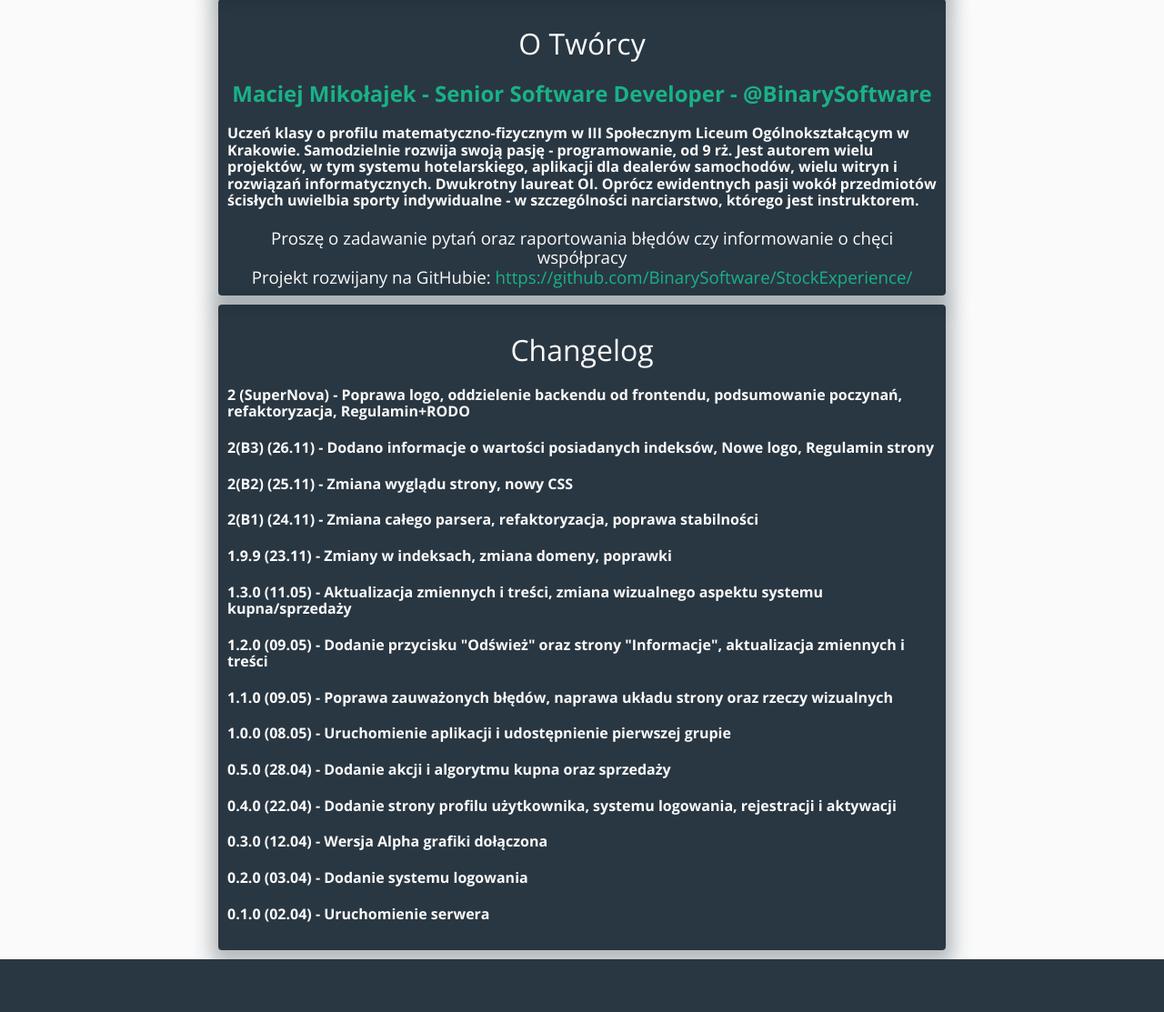
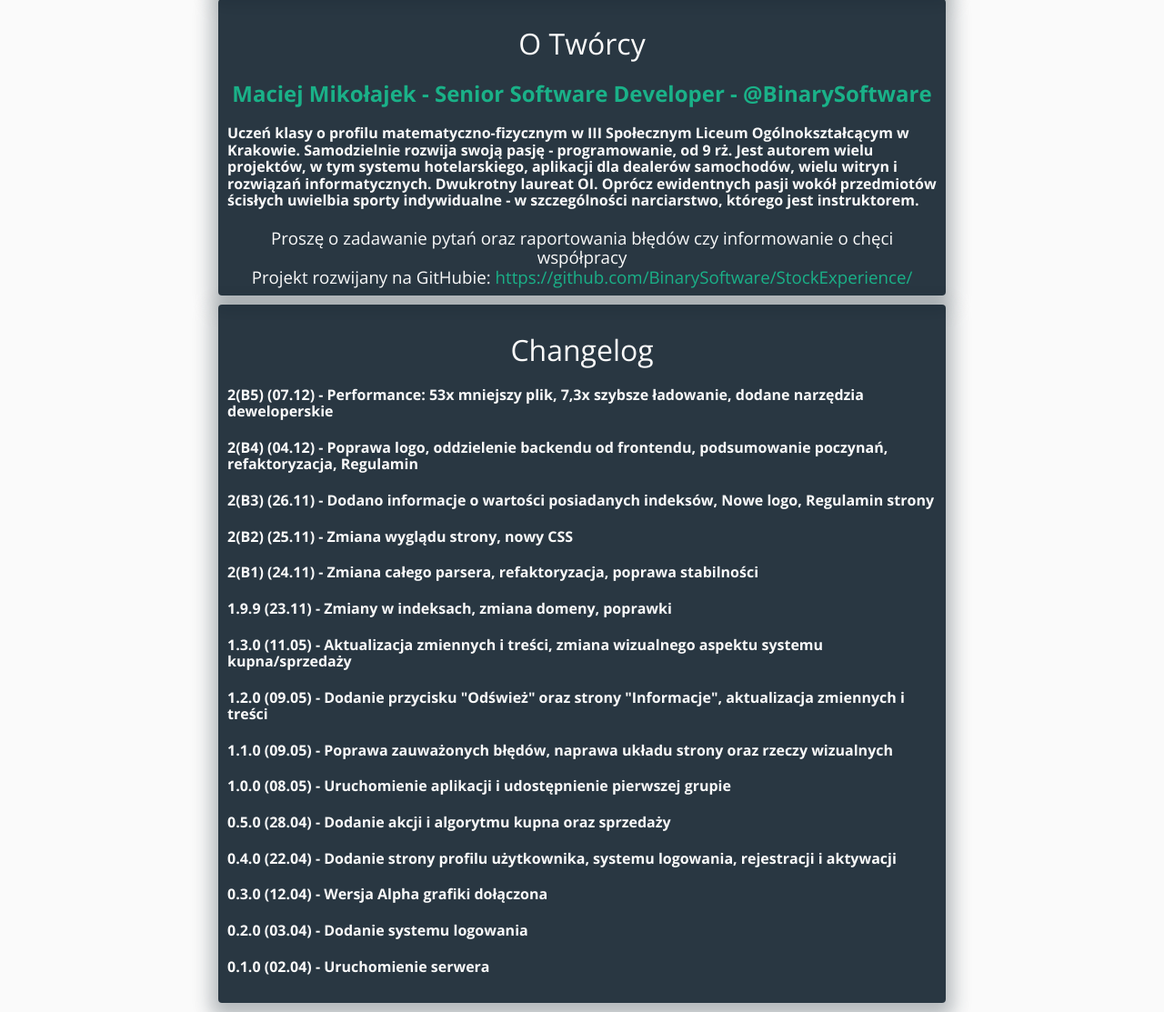
Before and after one commit to BinarySoftware/StockExperience, a PHP site: page /info.php in a window 1280 px wide. Shown: the part 259-1372 px from the top of the page at 91% size. Before the commit the page ends 1314 px from the top, so only its background shows below. Run offline with PHP 8.4, Linux system fonts and the light colour scheme; some libraries are stand-ins or nearby versions.

Commit message:
Beta5 Is comin' to town
He's checking a list
....

```diff
--- a/info.php
+++ b/info.php
@@ -27,7 +27,8 @@
   </div>
   <div class="form">
     <h1>Changelog</h1>
-    <h4>2 (SuperNova) - Poprawa logo, oddzielenie backendu od frontendu, podsumowanie poczynań, refaktoryzacja, Regulamin+RODO</h4>
+    <h4>2(B5) (07.12) - Performance: 53x mniejszy plik, 7,3x szybsze ładowanie, dodane narzędzia deweloperskie</h4>
+    <h4>2(B4) (04.12) - Poprawa logo, oddzielenie backendu od frontendu, podsumowanie poczynań, refaktoryzacja, Regulamin</h4>
     <h4>2(B3) (26.11) - Dodano informacje o wartości posiadanych indeksów, Nowe logo, Regulamin strony </h4>
     <h4>2(B2) (25.11) - Zmiana wyglądu strony, nowy CSS</h4>
     <h4>2(B1) (24.11) - Zmiana całego parsera, refaktoryzacja, poprawa stabilności</h4>
```
